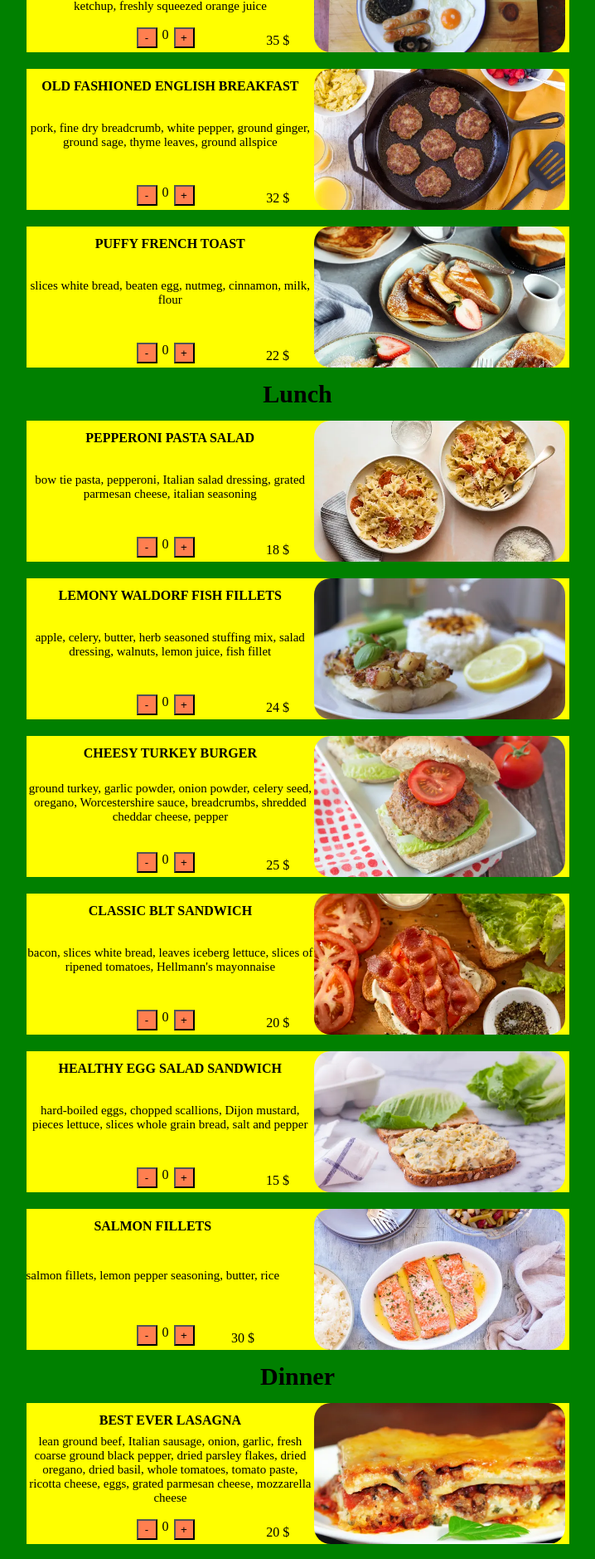
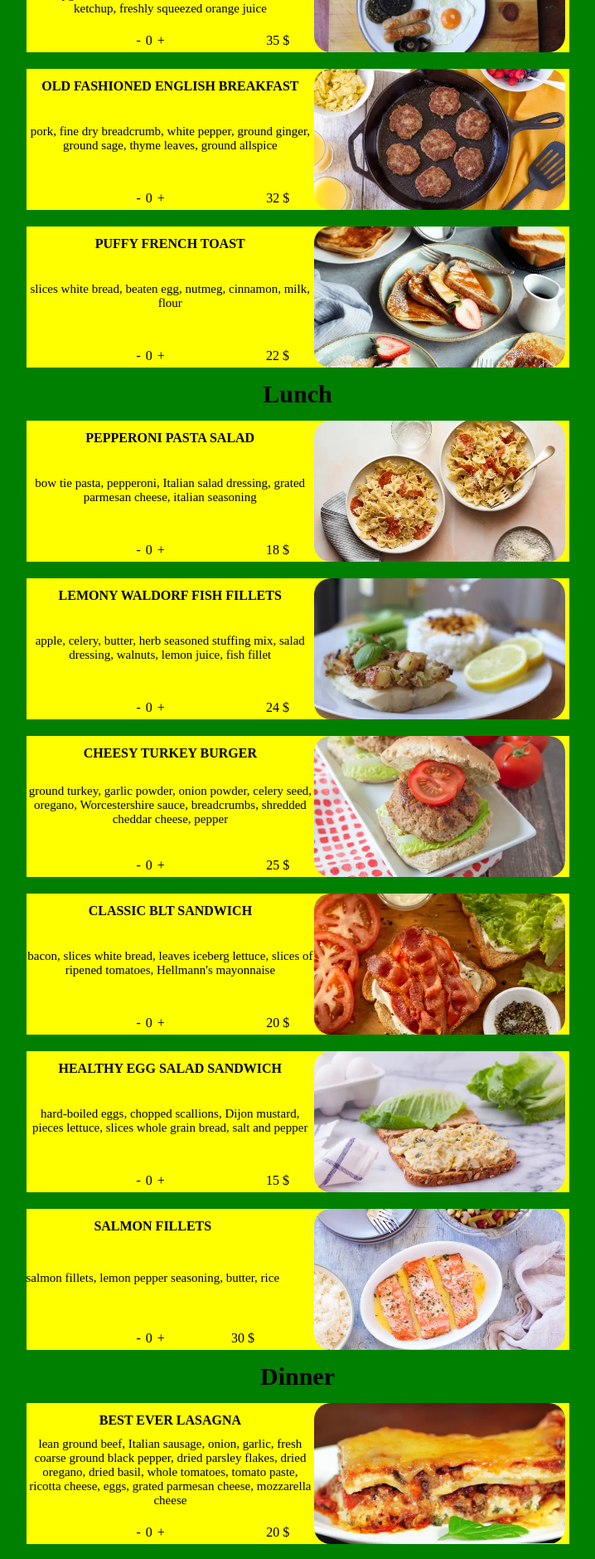
Before and after one commit to Flyeroll/React-website-project, a React (Create React App) app in the folder react-website-project/: page /first in a window 1280 px wide. Shown: the part 880-2759 px from the top of the page at 83% size, without its empty margins (281-999 px from the left). Built offline with nearby package versions, Linux system fonts and the light colour scheme.

Commit message:
plus/minus buttons (1)

```diff
--- a/react-website-project/src/Components/main/first/first.css
+++ b/react-website-project/src/Components/main/first/first.css
@@ -58,6 +58,7 @@ img {
     padding-left: 130px;
     padding-bottom: 5px;
     padding-top: 15px;
+    user-select: none;
 }
 .dishBtnForm  > button {
     width: 25px;
--- a/react-website-project/src/Components/main/first/first.jsx
+++ b/react-website-project/src/Components/main/first/first.jsx
@@ -10,6 +10,7 @@ export default function First(){
     const [initialArray, setinitialArray] = useState(Data)
     const [filteredArray, setFilteredArray] = useState(Data)
 
+    // Categories
     const [filteredArrayBreakfast, setFilteredArrayBreakfast] = useState(Data)
     const [filteredArrayLunch, setFilteredArrayLunch] = useState(Data)
     const [filteredArrayPizza, setFilteredArrayPizza] = useState(Data)
@@ -19,6 +20,8 @@ export default function First(){
 
     const [input, setInput] = useState('')
 
+    // Counter
+    const [counter, setCounter] = useState(Data)
 
     function filterArray(element) {
             let elementVar = element
@@ -84,7 +87,10 @@ export default function First(){
     })
     }, [input])
 
-
+    function plusDish(element){
+        console.log(element);
+        console.log(counter);
+    }
 
 
 
@@ -104,9 +110,9 @@ export default function First(){
                             <div key={prev.id} className="dishName">{prev.name}</div>
                             <h6 className="dishDescription">{prev.description}</h6>
                             <div className="dishBtnForm">
-                                <button className="dishBtnMinus dishBtn">-</button>
+                                <div className="dishBtnMinus dishBtn">-</div>
                             <div className="dishFormCount">0</div>
-                                <button className="dishBtnPlus dishBtn">+</button>
+                                <div className="dishBtnPlus dishBtn" onClick={(element) => plusDish(element)}>+</div>
                             </div>
                             <div className="dishPrice">{prev.price} <span>$</span></div>
                         </ div>
@@ -129,9 +135,9 @@ export default function First(){
                             <div key={prev.id} className="dishName">{prev.name}</div>
                             <h6 className="dishDescription">{prev.description}</h6>
                             <div className="dishBtnForm">
-                                <button className="dishBtnMinus dishBtn">-</button>
+                                <div className="dishBtnMinus dishBtn">-</div>
                             <div className="dishFormCount">0</div>
-                                <button className="dishBtnPlus dishBtn">+</button>
+                                <div className="dishBtnPlus dishBtn" onClick={(element) => plusDish(element)}>+</div>
                             </div>
                             <div className="dishPrice">{prev.price} <span>$</span></div>
                         </ div>
@@ -156,9 +162,9 @@ export default function First(){
                             <div key={prev.id} className="dishName">{prev.name}</div>
                             <h6 className="dishDescription">{prev.description}</h6>
                             <div className="dishBtnForm">
-                                <button className="dishBtnMinus dishBtn">-</button>
+                                <div className="dishBtnMinus dishBtn">-</div>
                             <div className="dishFormCount">0</div>
-                                <button className="dishBtnPlus dishBtn">+</button>
+                                <div className="dishBtnPlus dishBtn" onClick={(element) => plusDish(element)}>+</div>
                             </div>
                             <div className="dishPrice">{prev.price} <span>$</span></div>
                         </ div>
@@ -182,9 +188,9 @@ export default function First(){
                             <div key={prev.id} className="dishName">{prev.name}</div>
                             <h6 className="dishDescription">{prev.description}</h6>
                             <div className="dishBtnForm">
-                                <button className="dishBtnMinus dishBtn">-</button>
+                                <div className="dishBtnMinus dishBtn">-</div>
                             <div className="dishFormCount">0</div>
-                                <button className="dishBtnPlus dishBtn">+</button>
+                                <div className="dishBtnPlus dishBtn" onClick={(element) => plusDish(element)}>+</div>
                             </div>
                             <div className="dishPrice">{prev.price} <span>$</span></div>
                         </ div>
@@ -206,9 +212,9 @@ export default function First(){
                             <div key={prev.id} className="dishName">{prev.name}</div>
                             <h6 className="dishDescription">{prev.description}</h6>
                             <div className="dishBtnForm">
-                                <button className="dishBtnMinus dishBtn">-</button>
+                                <div className="dishBtnMinus dishBtn">-</div>
                             <div className="dishFormCount">0</div>
-                                <button className="dishBtnPlus dishBtn">+</button>
+                                <div className="dishBtnPlus dishBtn" onClick={(element) => plusDish(element)}>+</div>
                             </div>
                             <div className="dishPrice">{prev.price} <span>$</span></div>
                         </ div>
@@ -234,9 +240,9 @@ export default function First(){
                             <div key={prev.id} className="dishName">{prev.name}</div>
                             <h6 className="dishDescription">{prev.description}</h6>
                             <div className="dishBtnForm">
-                                <button className="dishBtnMinus dishBtn">-</button>
+                                <div className="dishBtnMinus dishBtn">-</div>
                             <div className="dishFormCount">0</div>
-                                <button className="dishBtnPlus dishBtn">+</button>
+                                <div className="dishBtnPlus dishBtn" onClick={(element) => plusDish(element)}>+</div>
                             </div>
                             <div className="dishPrice">{prev.price} <span>$</span></div>
                         </ div>
```
